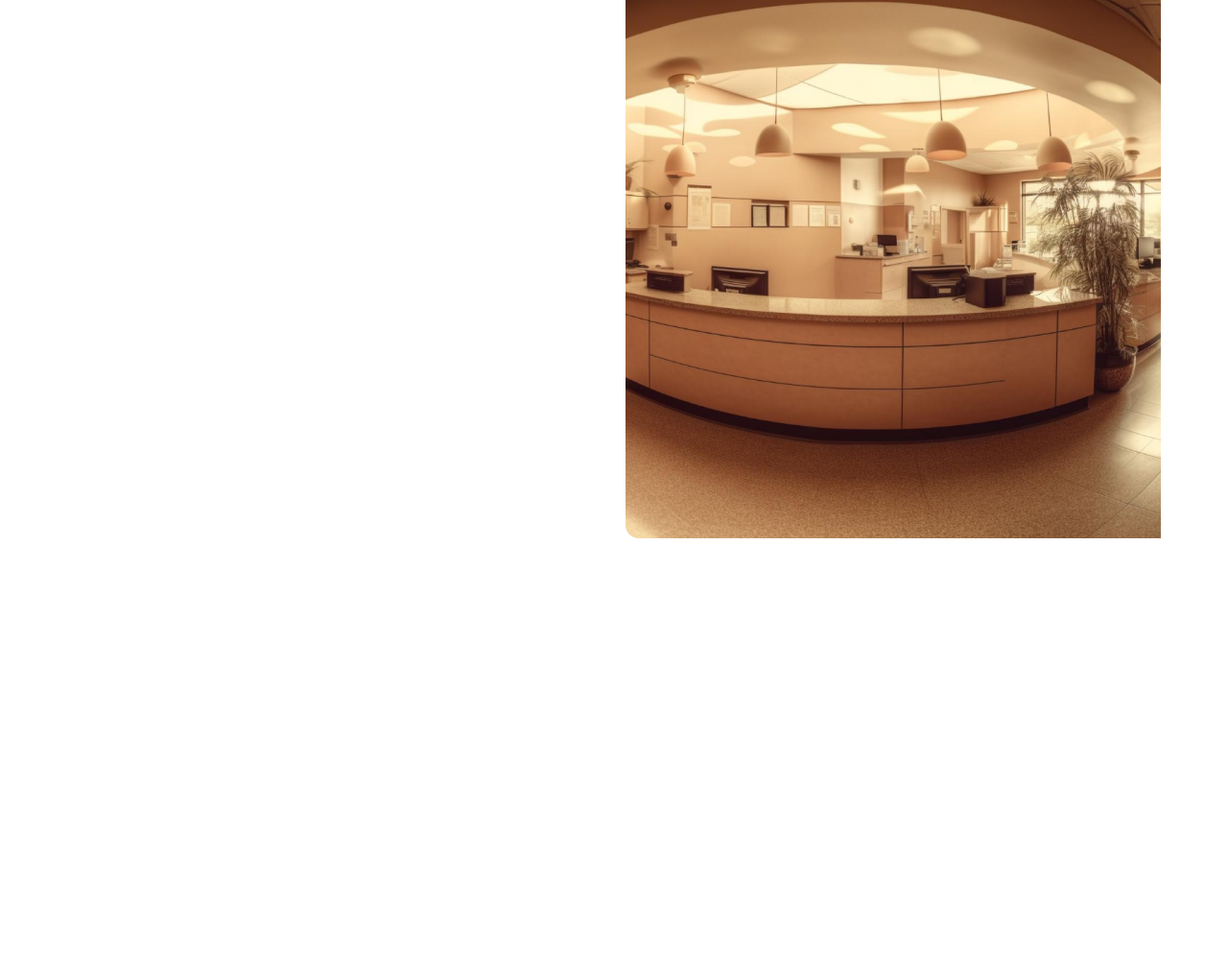
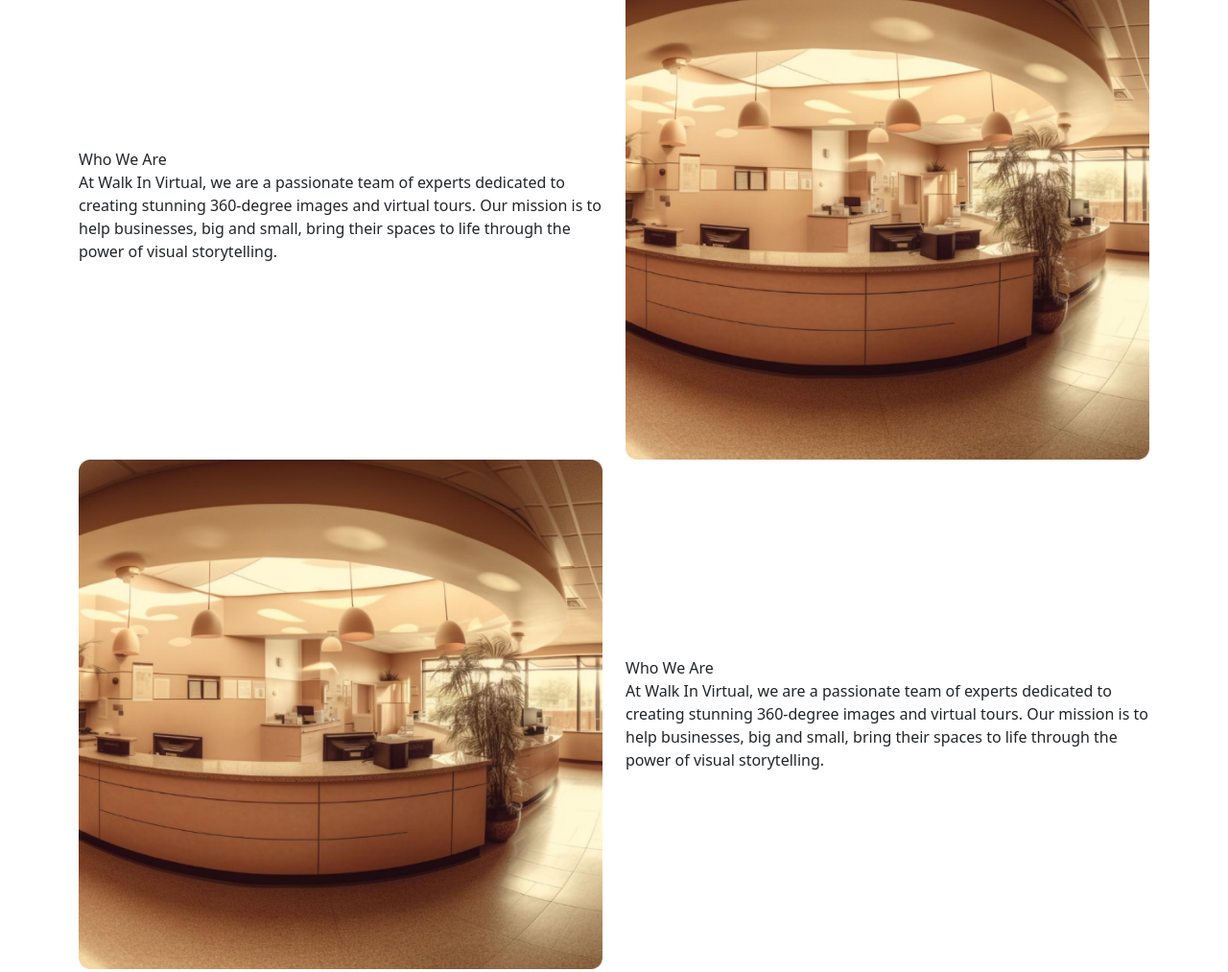
Before and after one commit to seeratalishah/walk-in-virtual, a plain HTML site: page index.html in a window 1280 px wide. Shown: the part 5925-6938 px from the top of the page at 96% size. Before the commit the page ends 6606 px from the top, so only its background shows below. Drawn offline with nearby package versions, Linux system fonts and the light colour scheme.

Commit message:
saved changes

```diff
--- a/index.html
+++ b/index.html
@@ -372,8 +372,8 @@
         Welcome to Walk In Virtual , your gateway to immersive visual
         experiences!
       </p>
-     <div class="gallery-row row">
-      <div class="right-container col-lg-6 col-sm-12">
+     <div class="row d-flex align-items-center">
+      <div class="col-lg-6 col-md-6 col-sm-12">
         <p class="title">Who We Are</p>
         <p class="image-text">
           At Walk In Virtual, we are a passionate team of experts dedicated to
@@ -382,8 +382,22 @@
           the power of visual storytelling.
         </p>
       </div>
-      <div class="img-container col-lg-6 col-sm-12">
-        <img src="./images/gallery-image5.png" alt="">
+      <div class="col-lg-6 col-md-6 col-sm-12">
+        <img src="./images/gallery-image5.png" alt="" width="100%">
+      </div>
+     </div>
+     <div class="row d-flex align-items-center">
+      <div class="col-lg-6 col-md-6 col-sm-12">
+        <img src="./images/gallery-image5.png" alt="" width="100%">
+      </div>
+      <div class="col-lg-6 col-md-6 col-sm-12">
+        <p class="title">Who We Are</p>
+        <p class="image-text">
+          At Walk In Virtual, we are a passionate team of experts dedicated to
+          creating stunning 360-degree images and virtual tours. Our mission is
+          to help businesses, big and small, bring their spaces to life through
+          the power of visual storytelling.
+        </p>
       </div>
      </div>
     </section>
```
